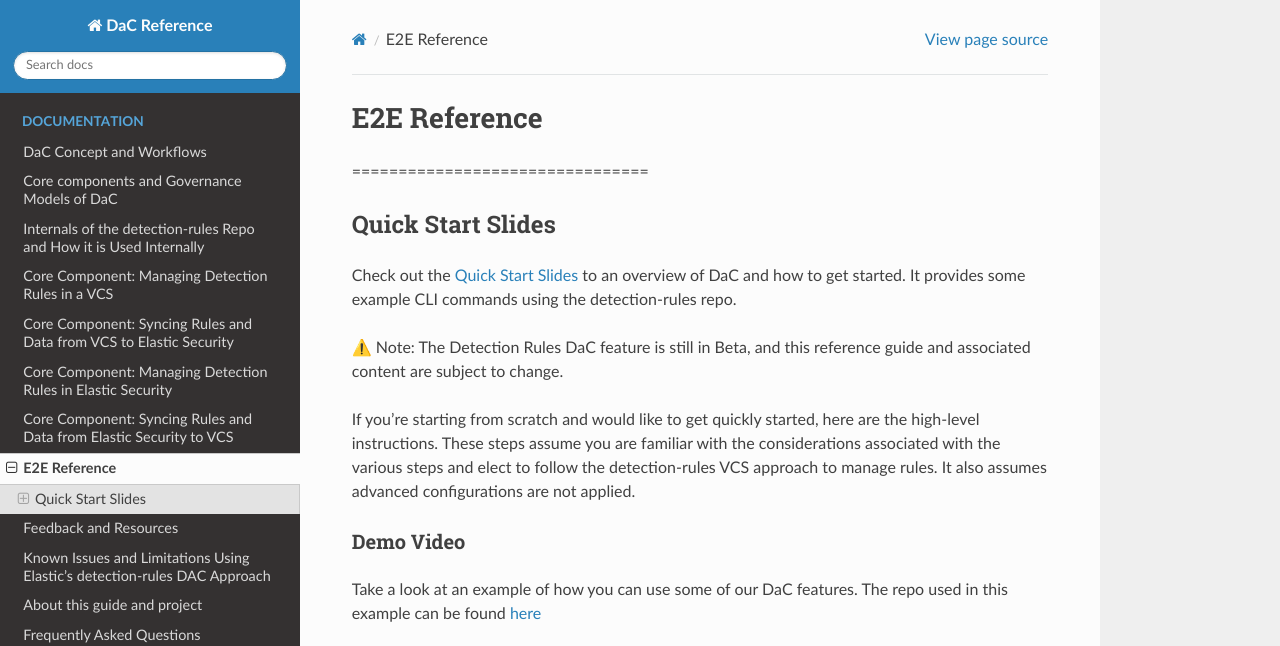
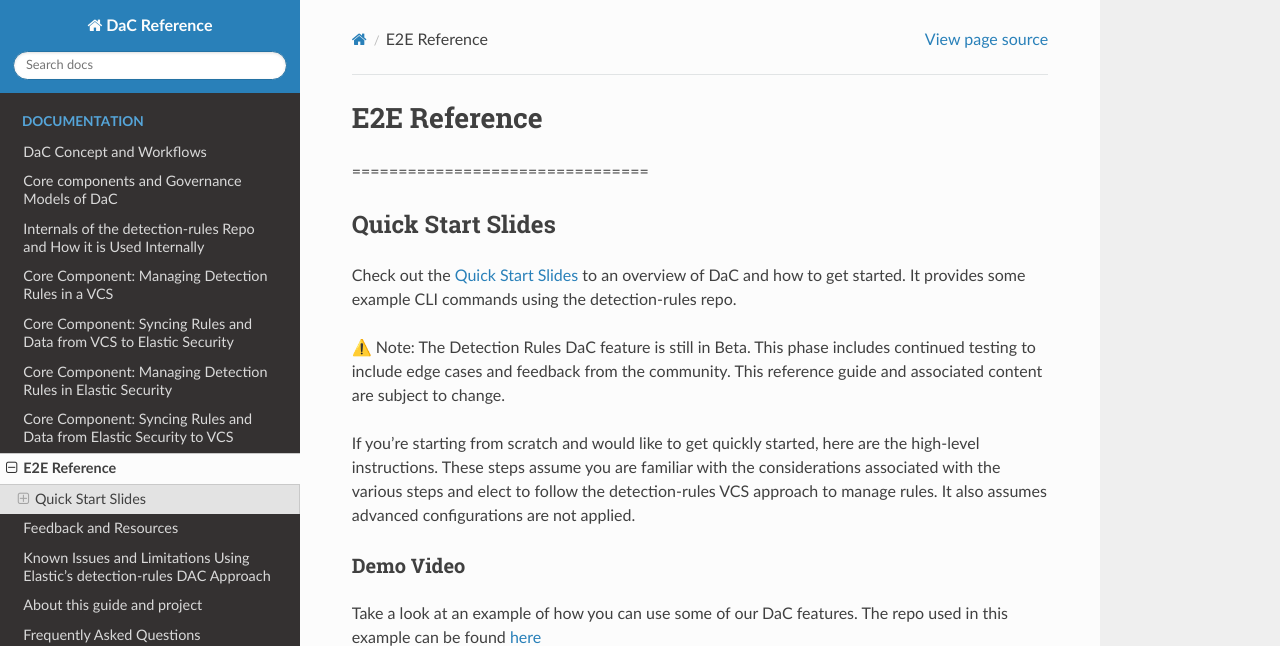
Before and after one commit to elastic/DaC-Reference, a Sphinx documentation site: the page built from docs/etoe_reference_example.md, in a window 1280 px wide and 900 px high, cut to the strip 0-646 px from the top of the window. Built offline with Sphinx 7.4.7 and the Read the Docs theme 2.0.0, drawn with Linux system fonts in a browser that asks for light colours.

Commit message:
Update note

```diff
--- a/docs/etoe_reference_example.md
+++ b/docs/etoe_reference_example.md
@@ -5,7 +5,7 @@
 
 Check out the [Quick Start Slides](./_static/DaC_Rolling_your_own_Detections_as_Code.pdf) to an overview of DaC and how to get started. It provides some example CLI commands using the detection-rules repo.
 
-⚠️ Note: The Detection Rules DaC feature is still in Beta, and this reference guide and associated content are subject to change.
+⚠️ Note: The Detection Rules DaC feature is still in Beta. This phase includes continued testing to include edge cases and feedback from the community. This reference guide and associated content are subject to change.
 
 If you’re starting from scratch and would like to get quickly started, here are the high-level instructions. These steps assume you are familiar with the considerations associated with the various steps and elect to follow the detection-rules VCS approach to manage rules. It also assumes advanced configurations are not applied.
 
```
